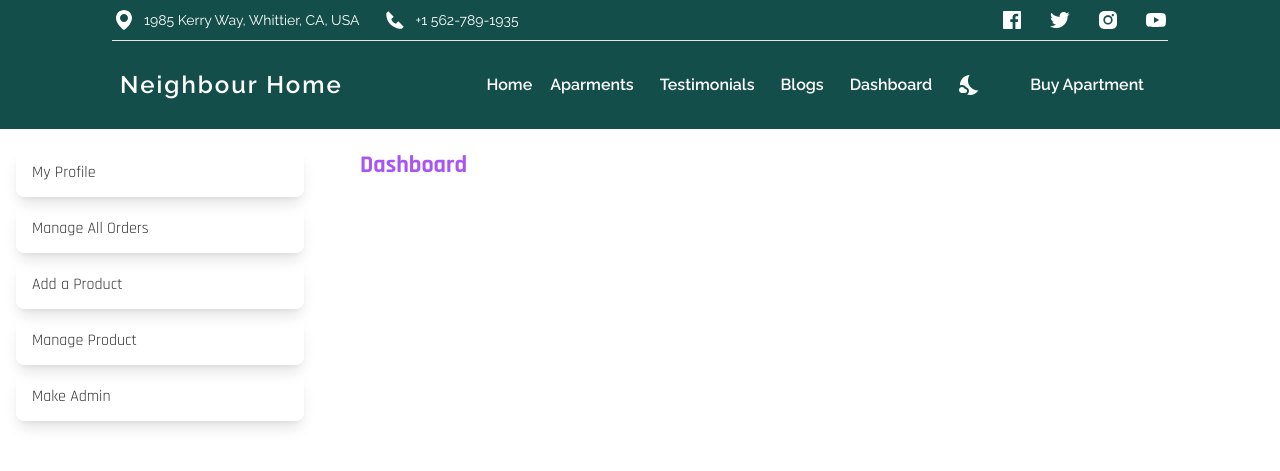
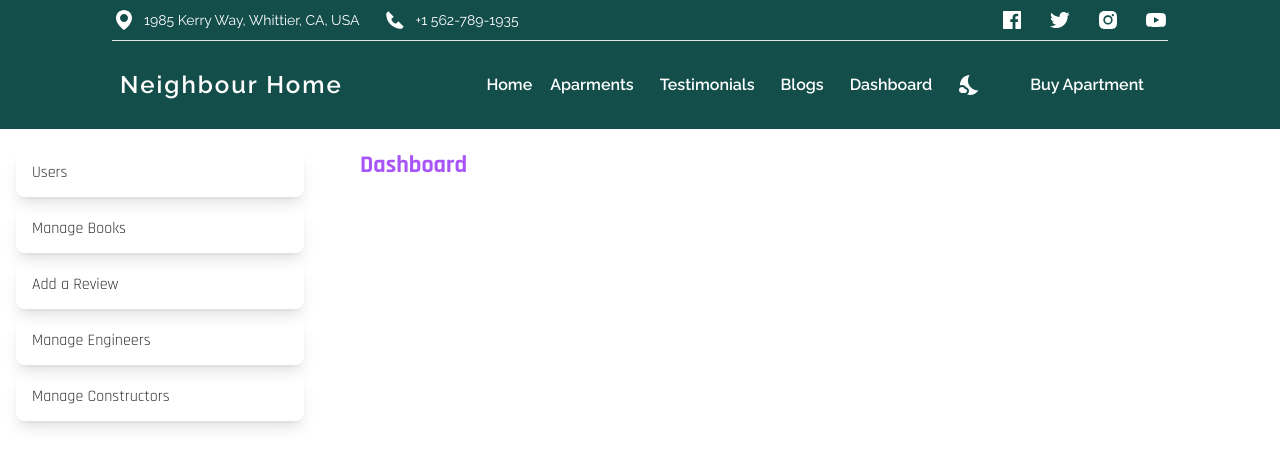
Before and after one commit to khanshorif331/neighbour-home, a React (Create React App) app: page /dashboard in a window 1280 px wide. Shown: the top 471 px of the page. Built offline with nearby package versions, Linux system fonts and the light colour scheme; no server answers; a web font is replaced by a local one.

Commit message:
dashboard some change by rakib

```diff
--- a/src/Pages/Dashboardpage/Dashboard/Dashboard.js
+++ b/src/Pages/Dashboardpage/Dashboard/Dashboard.js
@@ -21,12 +21,12 @@ const Dashboard = () => {
                          <ul className={`${darkMode ? "bg-[#171e36] text-gray-300" : "bg-white  text-base-content"} menu p-4 overflow-y-auto w-80 `}>
                               {/* <!-- Sidebar content here --> */}
 
-                              <li><Link className='shadow-lg my-1' to={"/dashboard"}>My Profile</Link></li>
+                              <li><Link className='shadow-lg my-1' to={"/dashboard"}>Users</Link></li>
 
-                              <li><Link className='shadow-lg my-1' to={"/dashboard"}>Manage All Orders</Link></li>
-                              <li><Link className='shadow-lg my-1' to={"/dashboard"}>Add a Product</Link></li>
-                              <li><Link className='shadow-lg my-1' to={"/dashboard"}>Manage Product</Link></li>
-                              <li><Link className='shadow-lg my-1' to={"/dashboard"}>Make Admin</Link></li>
+                              <li><Link className='shadow-lg my-1' to={"/dashboard"}>Manage Books</Link></li>
+                              <li><Link className='shadow-lg my-1' to={"/dashboard"}>Add a Review</Link></li>
+                              <li><Link className='shadow-lg my-1' to={"/dashboard"}>Manage Engineers</Link></li>
+                              <li><Link className='shadow-lg my-1' to={"/dashboard"}>Manage Constructors</Link></li>
 
                               {/* {
                           admin ?
```
